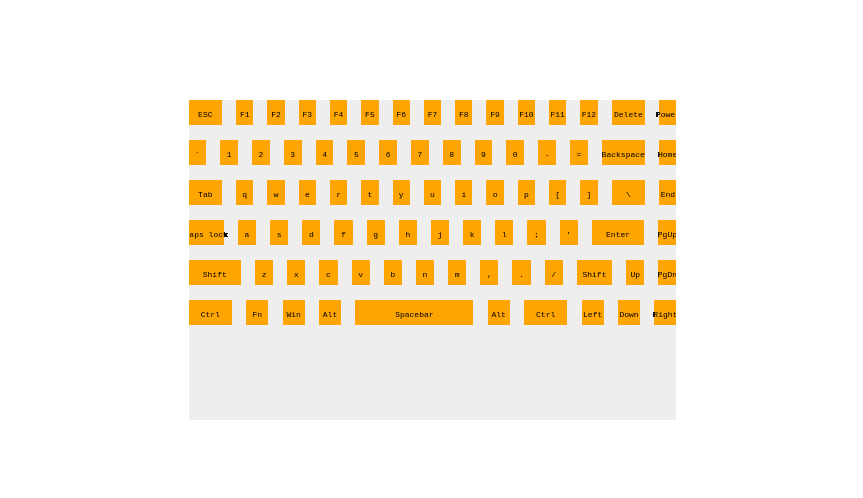
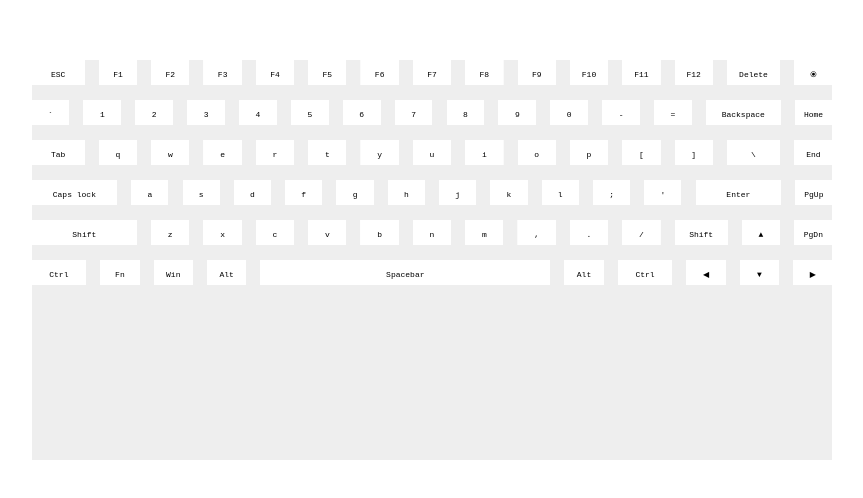
Before and after one commit to kaijicode/canvas-demos, a website built with Parcel: page virtual-keyboard.html in a window 1280 px wide. Shown: the part 140-638 px from the top of the page, without its empty margins (208-1071 px from the left). Built offline with nearby package versions, Linux system fonts and the light colour scheme.

Commit message:
Add true button dimensions

```diff
--- a/virtual-keyboard.html
+++ b/virtual-keyboard.html
@@ -28,11 +28,7 @@
         }
     </style>
 </head>
-<body>
-    <div class="flex-container">
-        <canvas id="canvas" class="flex-item" width="487" height="320"></canvas>
-    </div>
-
+<body class="flex-container">
     <script src="virtualKeyboard.js"></script>
 </body>
 </html>
--- a/virtualKeyboard.js
+++ b/virtualKeyboard.js
@@ -1,15 +1,74 @@
 import { keyboard } from "./keyboard.js";
 
-const canvas = document.getElementById('canvas');
+const calcDimensions = (gapSize) => {
+    /**
+     * 30cm width
+        1.5cm = 5% of 30
+        2.1cm = 7% of 30
+        3cm = 10% of 30
+        3.5cm = 11.666% of 30
+        11.3cm = 37.66%
+        3mm spacing =
+            0.3 / 1.5 = 20% of 1.5, regular button
+            0.3 / 2.1 = 14.28% of 2.1,
+            0.3 / 30 = 1% of 30cm, total width
+            0.3 / 3.5 = 8.571% of 3.5
+     */
+    const calcSize = (physicalButtonSizeInCm) => 100 / (gapSize / physicalButtonSizeInCm * 100)
+
+    return {
+        // gap between the keys is 0.3mm
+        // entire keyboard layout is 30cm, 0.3mm is 1% of 30cm
+        width: gapSize * 100,
+        button: {
+            // regular key such as 'A'
+            // 1.5cm
+            // 0.3 / 1.5 = 20% of 1.5
+            base: calcSize(1.5),
+
+            // e.g 'Esc', 'Delete'
+            // 2.1cm
+            // 0.3 / 2.1 * 100 = 14.28%, 100 / 14.28 = 7
+            'base+': calcSize(2.1),
+
+            // 'Backspace', 'Caps Lock'
+            // 3cm
+            // 0.3 / 3 * 100 = 10%
+            '2xbase': calcSize(3),
+
+            // 'Enter'
+            // 3.5cm
+            // 0.3 / 3.5 * 100 = 8.571%, 100 / 8.571 = 11.666
+            '2xbase+': calcSize(3.5),
+
+            // 'L_Shift'
+            // 4.2cm
+            // 0.3 / 4.2 = 7.14%
+            large: calcSize(4.2),
+
+            // 'Spacebar'
+            // 11.3cm
+            // 0.3 / 11.3 = 2.65%
+            max: calcSize(11.3),
+        }
+    }
+}
+const dimensions = calcDimensions(8);
+
+function newCanvas(width, height) {
+    const canvas = document.createElement('canvas');
+    canvas.setAttribute('width', width);
+    canvas.setAttribute('height', height);
+    document.body.appendChild(canvas);
+    return canvas;
+}
+
+
+const canvas = newCanvas(dimensions.width, 400);
 const scene = canvas.getContext('2d');
 
-const isKeyPressed = keyboard();
+const keyPressedStatus = keyboard();
 
-
-// const {
-//     key: 'ESC',
-//     display: 'Escape'
-// }
 
 const char = (symbol, symbol2, align) => {
     return {
@@ -27,40 +86,6 @@ const chars = [
     [char('Shift'), char('Z')],
     [char('Ctrl'), char('Fn')]
 ];
-
-
-// const drawKey = (scene, key) => {
-//     scene.fillRect(0)
-// };
-
-
-// const key = (char, x = 0, y = 0, width = 0, height = 0, color = 'white') => {
-//     return {
-//         x,
-//         y,
-//         width,
-//         height,
-//         color,
-//         char,
-//
-//         setPosition(x, y) {
-//             this.x = x;
-//             this.y = y;
-//         },
-//
-//         setHeight(height) {
-//             this.height = height;
-//         },
-//
-//         getHeight() {
-//             return this.height;
-//         },
-//
-//         getWidth() {
-//             return this.width;
-//         }
-//     }
-// };
 
 const button = (key, box, backgroundColor) => {
     // {key, display, altKey, altKeyDisplay}
@@ -81,106 +106,112 @@ const getKeyRepresentation = (key, isShiftPressed) => {
     return key.display ? key.display : key.key;
 }
 
+// TODO: bug, if you press Shift+D and release it, the key rendered as pressed
+// TODO: and the other way around
+const isKeyPressed = (currentPressedKey, key) => {
+    return currentPressedKey[key.key] || currentPressedKey[key.altKey];
+}
+
 const keys = [
     [
-        button({key: 'ESC'}, {columnRatio: 2}),
-        button({key: 'F1'}, {columnRatio: 1}),
-        button({key: 'F2'}, {columnRatio: 1}),
-        button({key: 'F3'}, {columnRatio: 1}),
-        button({key: 'F4'}, {columnRatio: 1}),
-        button({key: 'F5'}, {columnRatio: 1}),
-        button({key: 'F6'}, {columnRatio: 1}),
-        button({key: 'F7'}, {columnRatio: 1}),
-        button({key: 'F8'}, {columnRatio: 1}),
-        button({key: 'F9'}, {columnRatio: 1}),
-        button({key: 'F10'}, {columnRatio: 1}),
-        button({key: 'F11'}, {columnRatio: 1}),
-        button({key: 'F12'}, {columnRatio: 1}),
-        button({key: 'Delete'}, {columnRatio: 2}),
-        button({key: 'Power'}, {columnRatio: 1}),
+        button({key: 'ESC'}, {columnRatio: dimensions.button['base+']}),
+        button({key: 'F1'}, {columnRatio: dimensions.button.base}),
+        button({key: 'F2'}, {columnRatio: dimensions.button.base}),
+        button({key: 'F3'}, {columnRatio: dimensions.button.base}),
+        button({key: 'F4'}, {columnRatio: dimensions.button.base}),
+        button({key: 'F5'}, {columnRatio: dimensions.button.base}),
+        button({key: 'F6'}, {columnRatio: dimensions.button.base}),
+        button({key: 'F7'}, {columnRatio: dimensions.button.base}),
+        button({key: 'F8'}, {columnRatio: dimensions.button.base}),
+        button({key: 'F9'}, {columnRatio: dimensions.button.base}),
+        button({key: 'F10'}, {columnRatio: dimensions.button.base}),
+        button({key: 'F11'}, {columnRatio: dimensions.button.base}),
+        button({key: 'F12'}, {columnRatio: dimensions.button.base}),
+        button({key: 'Delete'}, {columnRatio: dimensions.button['base+']}),
+        button({key: '⦿'}, {columnRatio: dimensions.button.base}), // on/off
     ],
 
     [
-        button({key: '`', altKey: '~'}, {columnRatio: 1}),
-        button({key: '1', altKey: '!'}, {columnRatio: 1}),
-        button({key: '2', altKey: '@'}, {columnRatio: 1}),
-        button({key: '3', altKey: '#'}, {columnRatio: 1}),
-        button({key: '4', altKey: '$'}, {columnRatio: 1}),
-        button({key: '5', altKey: '%'}, {columnRatio: 1}),
-        button({key: '6', altKey: '^'}, {columnRatio: 1}),
-        button({key: '7', altKey: '&'}, {columnRatio: 1}),
-        button({key: '8', altKey: '*'}, {columnRatio: 1}),
-        button({key: '9', altKey: '('}, {columnRatio: 1}),
-        button({key: '0', altKey: ')'}, {columnRatio: 1}),
-        button({key: '-', altKey: '_'}, {columnRatio: 1}),
-        button({key: '=', altKey: '+'}, {columnRatio: 1}),
-        button({key: 'Backspace'}, {columnRatio: 2.5}),
-        button({key: 'Home'}, {columnRatio: 1}),
+        button({key: '`', altKey: '~'}, {columnRatio: dimensions.button.base}),
+        button({key: '1', altKey: '!'}, {columnRatio: dimensions.button.base}),
+        button({key: '2', altKey: '@'}, {columnRatio: dimensions.button.base}),
+        button({key: '3', altKey: '#'}, {columnRatio: dimensions.button.base}),
+        button({key: '4', altKey: '$'}, {columnRatio: dimensions.button.base}),
+        button({key: '5', altKey: '%'}, {columnRatio: dimensions.button.base}),
+        button({key: '6', altKey: '^'}, {columnRatio: dimensions.button.base}),
+        button({key: '7', altKey: '&'}, {columnRatio: dimensions.button.base}),
+        button({key: '8', altKey: '*'}, {columnRatio: dimensions.button.base}),
+        button({key: '9', altKey: '('}, {columnRatio: dimensions.button.base}),
+        button({key: '0', altKey: ')'}, {columnRatio: dimensions.button.base}),
+        button({key: '-', altKey: '_'}, {columnRatio: dimensions.button.base}),
+        button({key: '=', altKey: '+'}, {columnRatio: dimensions.button.base}),
+        button({key: 'Backspace'}, {columnRatio: dimensions.button['2xbase']}),
+        button({key: 'Home'}, {columnRatio: dimensions.button.base}),
     ],
 
     [
-        button({key: 'Tab'}, {columnRatio: 2}),
-        button({key: 'q', altKey: 'Q'}, {columnRatio: 1}),
-        button({key: 'w', altKey: 'W'}, {columnRatio: 1}),
-        button({key: 'e', altKey: 'E'}, {columnRatio: 1}),
-        button({key: 'r', altKey: 'R'}, {columnRatio: 1}),
-        button({key: 't', altKey: 'T'}, {columnRatio: 1}),
-        button({key: 'y', altKey: 'Y'}, {columnRatio: 1}),
-        button({key: 'u', altKey: 'U'}, {columnRatio: 1}),
-        button({key: 'i', altKey: 'I'}, {columnRatio: 1}),
-        button({key: 'o', altKey: 'O'}, {columnRatio: 1}),
-        button({key: 'p', altKey: 'P'}, {columnRatio: 1}),
-        button({key: '[', altKey: '{'}, {columnRatio: 1}),
-        button({key: ']', altKey: '}'}, {columnRatio: 1}),
-        button({key: '\\', altKey: '|'}, {columnRatio: 2}),
-        button({key: 'End'}, {columnRatio: 1}),
+        button({key: 'Tab'}, {columnRatio: dimensions.button['base+']}),
+        button({key: 'q', altKey: 'Q'}, {columnRatio: dimensions.button.base}),
+        button({key: 'w', altKey: 'W'}, {columnRatio: dimensions.button.base}),
+        button({key: 'e', altKey: 'E'}, {columnRatio: dimensions.button.base}),
+        button({key: 'r', altKey: 'R'}, {columnRatio: dimensions.button.base}),
+        button({key: 't', altKey: 'T'}, {columnRatio: dimensions.button.base}),
+        button({key: 'y', altKey: 'Y'}, {columnRatio: dimensions.button.base}),
+        button({key: 'u', altKey: 'U'}, {columnRatio: dimensions.button.base}),
+        button({key: 'i', altKey: 'I'}, {columnRatio: dimensions.button.base}),
+        button({key: 'o', altKey: 'O'}, {columnRatio: dimensions.button.base}),
+        button({key: 'p', altKey: 'P'}, {columnRatio: dimensions.button.base}),
+        button({key: '[', altKey: '{'}, {columnRatio: dimensions.button.base}),
+        button({key: ']', altKey: '}'}, {columnRatio: dimensions.button.base}),
+        button({key: '\\', altKey: '|'}, {columnRatio: dimensions.button["base+"]}),
+        button({key: 'End'}, {columnRatio: dimensions.button.base}),
     ],
 
     [
-        button({key: 'Caps lock'}, {columnRatio: 2}),
-        button({key: 'a', altKey: 'A'}, {columnRatio: 1}),
-        button({key: 's', altKey: 'S'}, {columnRatio: 1}),
-        button({key: 'd', altKey: 'D'}, {columnRatio: 1}),
-        button({key: 'f', altKey: 'F'}, {columnRatio: 1}),
-        button({key: 'g', altKey: 'G'}, {columnRatio: 1}),
-        button({key: 'h', altKey: 'H'}, {columnRatio: 1}),
-        button({key: 'j', altKey: 'J'}, {columnRatio: 1}),
-        button({key: 'k', altKey: 'K'}, {columnRatio: 1}),
-        button({key: 'l', altKey: 'L'}, {columnRatio: 1}),
-        button({key: ';', altKey: ':'}, {columnRatio: 1}),
-        button({key: '\'', altKey: '"'}, {columnRatio: 1}),
-        button({key: 'Enter'}, {columnRatio: 3}),
-        button({key: 'PageUp', display: 'PgUp'}, {columnRatio: 1}),
+        button({key: 'Caps lock'}, {columnRatio: dimensions.button['2xbase+']}),
+        button({key: 'a', altKey: 'A'}, {columnRatio: dimensions.button.base}),
+        button({key: 's', altKey: 'S'}, {columnRatio: dimensions.button.base}),
+        button({key: 'd', altKey: 'D'}, {columnRatio: dimensions.button.base}),
+        button({key: 'f', altKey: 'F'}, {columnRatio: dimensions.button.base}),
+        button({key: 'g', altKey: 'G'}, {columnRatio: dimensions.button.base}),
+        button({key: 'h', altKey: 'H'}, {columnRatio: dimensions.button.base}),
+        button({key: 'j', altKey: 'J'}, {columnRatio: dimensions.button.base}),
+        button({key: 'k', altKey: 'K'}, {columnRatio: dimensions.button.base}),
+        button({key: 'l', altKey: 'L'}, {columnRatio: dimensions.button.base}),
+        button({key: ';', altKey: ':'}, {columnRatio: dimensions.button.base}),
+        button({key: '\'', altKey: '"'}, {columnRatio: dimensions.button.base}),
+        button({key: 'Enter'}, {columnRatio: dimensions.button['2xbase+']}),
+        button({key: 'PageUp', display: 'PgUp'}, {columnRatio: dimensions.button.base}),
     ],
 
     [
-        button({key: 'Shift'}, {columnRatio: 3}),
-        button({key: 'z', altKey: 'Z'}, {columnRatio: 1}),
-        button({key: 'x', altKey: 'X'}, {columnRatio: 1}),
-        button({key: 'c', altKey: 'C'}, {columnRatio: 1}),
-        button({key: 'v', altKey: 'V'}, {columnRatio: 1}),
-        button({key: 'b', altKey: 'B'}, {columnRatio: 1}),
-        button({key: 'n', altKey: 'N'}, {columnRatio: 1}),
-        button({key: 'm', altKey: 'M'}, {columnRatio: 1}),
-        button({key: ',', altKey: '<'}, {columnRatio: 1}),
-        button({key: '.', altKey: '>'}, {columnRatio: 1}),
-        button({key: '/', altKey: '?'}, {columnRatio: 1}),
-        button({key: 'Shift'}, {columnRatio: 2}),
-        button({key: 'ArrowUp', display: 'Up'}, {columnRatio: 1}),
-        button({key: 'PageDown', display: 'PgDn'}, {columnRatio: 1}),
+        button({key: 'Shift'}, {columnRatio: dimensions.button.large}), // L_SHIFT
+        button({key: 'z', altKey: 'Z'}, {columnRatio: dimensions.button.base}),
+        button({key: 'x', altKey: 'X'}, {columnRatio: dimensions.button.base}),
+        button({key: 'c', altKey: 'C'}, {columnRatio: dimensions.button.base}),
+        button({key: 'v', altKey: 'V'}, {columnRatio: dimensions.button.base}),
+        button({key: 'b', altKey: 'B'}, {columnRatio: dimensions.button.base}),
+        button({key: 'n', altKey: 'N'}, {columnRatio: dimensions.button.base}),
+        button({key: 'm', altKey: 'M'}, {columnRatio: dimensions.button.base}),
+        button({key: ',', altKey: '<'}, {columnRatio: dimensions.button.base}),
+        button({key: '.', altKey: '>'}, {columnRatio: dimensions.button.base}),
+        button({key: '/', altKey: '?'}, {columnRatio: dimensions.button.base}),
+        button({key: 'Shift'}, {columnRatio: dimensions.button['base+']}), // R_SHIFT
+        button({key: 'ArrowUp', display: '▲'}, {columnRatio: dimensions.button.base}),
+        button({key: 'PageDown', display: 'PgDn'}, {columnRatio: dimensions.button.base}),
     ],
 
     [
-        button({key: 'Control', display: 'Ctrl'}, {columnRatio: 2}),
-        button({key: 'Fn'}, {columnRatio: 1}),
-        button({key: 'Win'}, {columnRatio: 1}),
-        button({key: 'Alt'}, {columnRatio: 1}),
-        button({key: '', display: 'Spacebar'}, {columnRatio: 5.5}),
-        button({key: 'Alt'}, {columnRatio: 1}),
-        button({key: 'Control', display: 'Ctrl'}, {columnRatio: 2}),
-        button({key: 'ArrowLeft', display: 'Left'}, {columnRatio: 1}),
-        button({key: 'ArrowDown', display: 'Down'}, {columnRatio: 1}),
-        button({key: 'ArrowRight', display: 'Right'}, {columnRatio: 1}),
+        button({key: 'Control', display: 'Ctrl'}, {columnRatio: dimensions.button["base+"]}), // L_CONTROL
+        button({key: 'Fn'}, {columnRatio: dimensions.button.base}),
+        button({key: 'Win'}, {columnRatio: dimensions.button.base}),
+        button({key: 'Alt'}, {columnRatio: dimensions.button.base}),
+        button({key: ' ', display: 'Spacebar'}, {columnRatio: dimensions.button.max}),
+        button({key: 'Alt'}, {columnRatio: dimensions.button.base}),
+        button({key: 'Control', display: 'Ctrl'}, {columnRatio: dimensions.button["base+"]}), // R_CONTROL
+        button({key: 'ArrowLeft', display: '◀'}, {columnRatio: dimensions.button.base}),
+        button({key: 'ArrowDown', display: '▼'}, {columnRatio: dimensions.button.base}),
+        button({key: 'ArrowRight', display: '▶'}, {columnRatio: dimensions.button.base}),
     ],
 ]
 
@@ -372,10 +403,10 @@ function draw() {
             let x = 0;
             let y = i * height + (marginTop * i);
             for (let j = 0; j < boxesWithWidth[i].length; j += 1) {
-                scene.fillStyle = 'orange'
+                scene.fillStyle = isKeyPressed(keyPressedStatus, boxesWithWidth[i][j]) ? 'orange' : 'white';
                 scene.fillRect(x, y, boxesWithWidth[i][j].width, height);
 
-                const symbol = getKeyRepresentation(boxesWithWidth[i][j], isKeyPressed['Shift']);
+                const symbol = getKeyRepresentation(boxesWithWidth[i][j], keyPressedStatus['Shift']);
 
                 const box = {
                     x, y, // top-left
```
